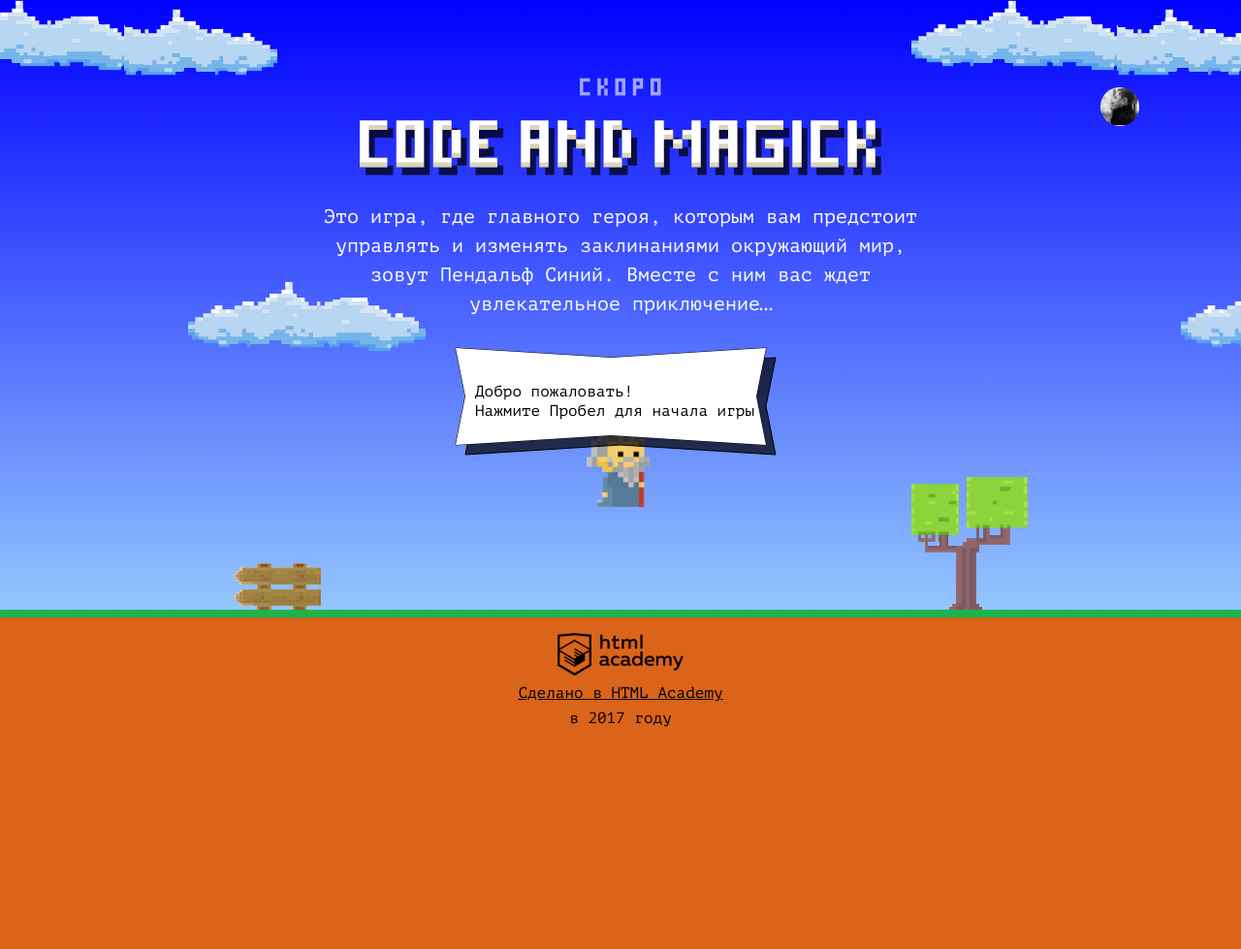
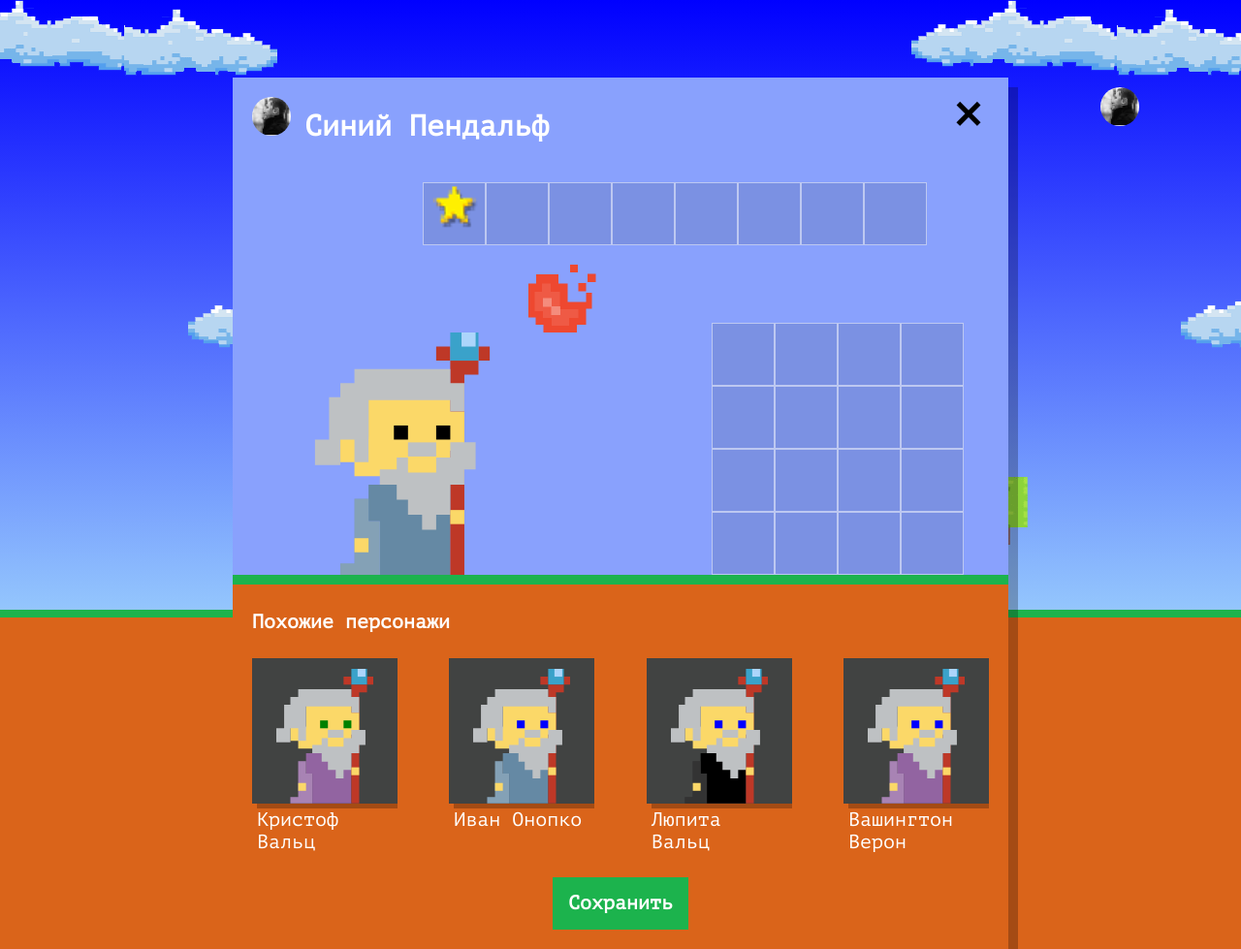
Before and after one commit to bbrudastyy/1473721-code-and-magick-21, a website: page index.html in a window 1280 px wide. Shown: the whole page at 97% size. Before the commit the page ends 929 px from the top, so only its background shows below. Drawn offline with Linux system fonts and the light colour scheme.

Commit message:
Добавлено меню выбора персонажа

```diff
--- a/index.html
+++ b/index.html
@@ -178,6 +178,7 @@
     </div>
   </template>
   <canvas id="canvas"></canvas>
+  <script src="js/setup.js"></script>
   <script src="js/stat.js"></script>
   <script src="js/task.js"></script>
   <script src="js/game.js"></script>
--- /dev/null
+++ b/js/setup.js
@@ -0,0 +1,50 @@
+'use strict';
+
+const WIZARD_NAME = ['Иван', 'Хуан Себастьян', 'Мария', 'Кристоф', 'Виктор', 'Юлия', 'Люпита', 'Вашингтон'];
+const WIZARD_SURNAME = ['да Марья', 'Верон', 'Мирабелла', 'Вальц', 'Онопко', 'Топольницкая', 'Нионго', 'Ирвинг'];
+const WIZARD_COLOR = ['rgb(101, 137, 164)', 'rgb(241, 43, 107)', 'rgb(146, 100, 161)', 'rgb(56, 159, 117)', 'rgb(215, 210, 55)', 'rgb(0, 0, 0)'];
+const WIZARD__EYES_COLOR = ['black', 'red', 'blue', 'yellow', 'green'];
+
+const userDialog = document.querySelector('.setup');
+userDialog.classList.remove('hidden');
+
+const similarListElement = userDialog.querySelector('.setup-similar-list');
+
+const similarWizardTemplate = document.querySelector('#similar-wizard-template').content.querySelector('.setup-similar-item');
+
+const getRandomInt = (max) => {
+  return Math.floor(Math.random() * Math.floor(max));
+};
+
+const getWizardInfo = () => {
+  const wizard = [
+    {
+      name: WIZARD_NAME[getRandomInt(WIZARD_NAME.length)] + ' ' + WIZARD_SURNAME[getRandomInt(WIZARD_SURNAME.length)],
+      coatColor: WIZARD_COLOR[getRandomInt(WIZARD_COLOR.length)],
+      eyesColor: WIZARD__EYES_COLOR[getRandomInt(WIZARD__EYES_COLOR.length)]
+    }
+  ];
+  return wizard;
+};
+
+let wizards = [];
+for (let i = 0; i < 4; i++) {
+  Array.prototype.push.apply(wizards, getWizardInfo());
+}
+
+const renderWizard = (wizard) => {
+  const wizardElement = similarWizardTemplate.cloneNode(true);
+
+  wizardElement.querySelector('.setup-similar-label').textContent = wizard.name;
+  wizardElement.querySelector('.wizard-coat').style.fill = wizard.coatColor;
+  wizardElement.querySelector('.wizard-eyes').style.fill = wizard.eyesColor;
+
+  return wizardElement;
+};
+
+const fragment = document.createDocumentFragment();
+for (let i = 0; i < wizards.length; i++) {
+  fragment.appendChild(renderWizard(wizards[i]));
+}
+similarListElement.appendChild(fragment);
+userDialog.querySelector('.setup-similar').classList.remove('hidden');
--- a/js/stat.js
+++ b/js/stat.js
@@ -13,9 +13,11 @@ const renderCloud = (ctx, x, y, color) => {
   ctx.fillStyle = color;
   ctx.fillRect(x, y, CLOUD_WIDTH, CLOUD_HEIGHT);
 };
+
 const getRandomInt = (max) => {
   return Math.floor(Math.random() * Math.floor(max));
 };
+
 const getMaxElement = (arr) => {
   let maxElement = arr[0];
 
```
